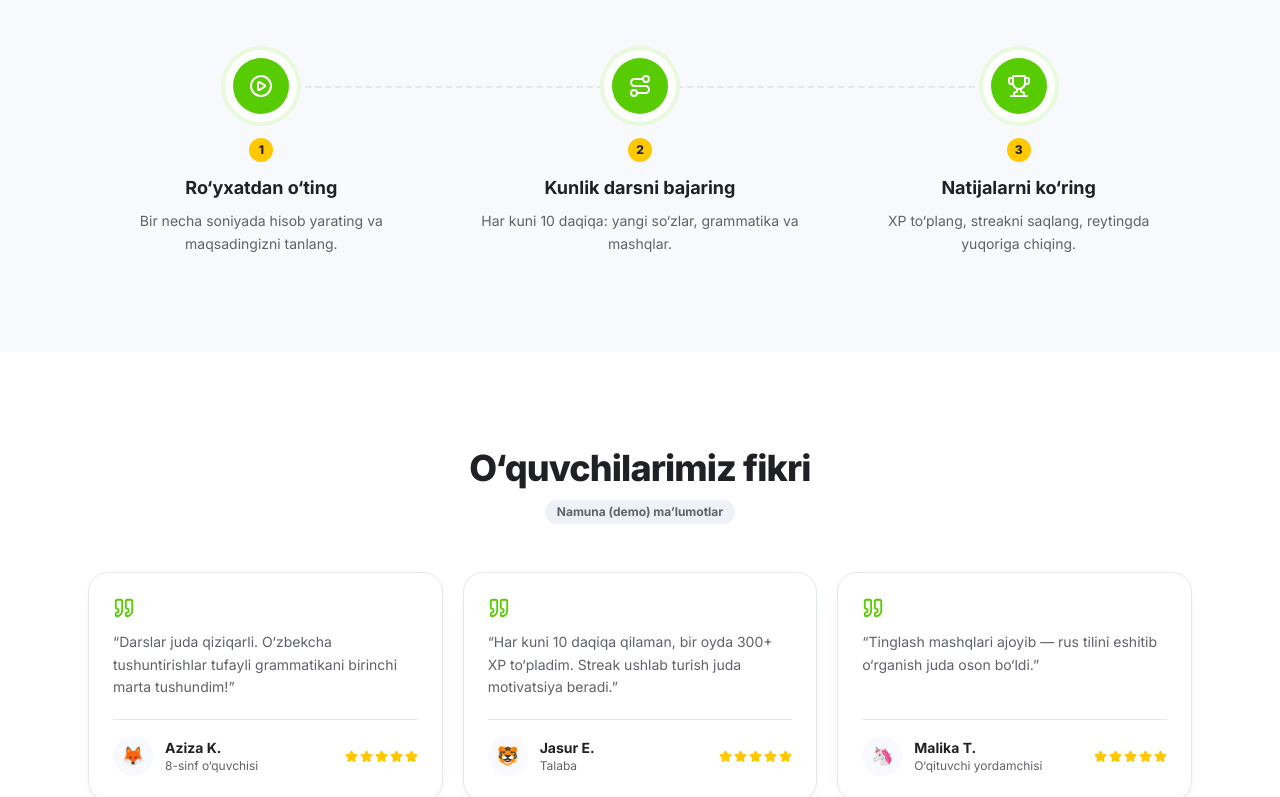
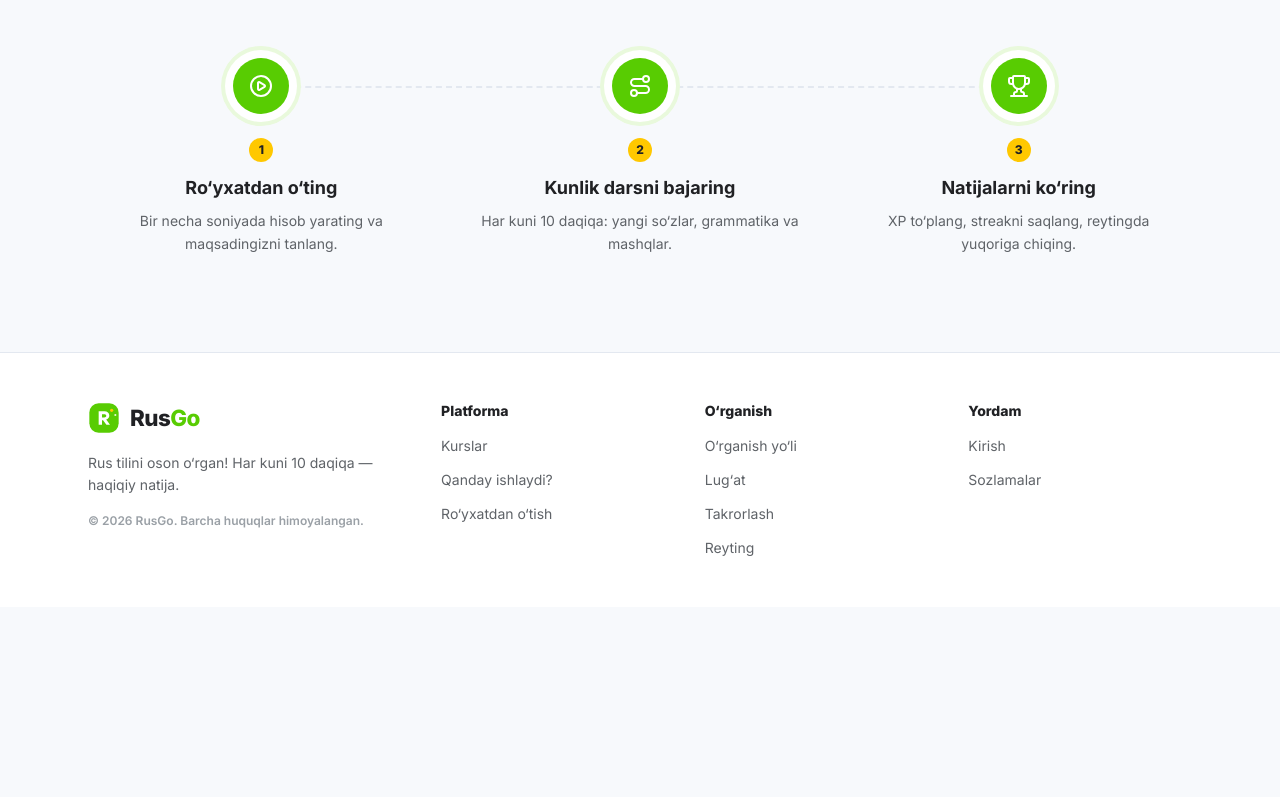
Before and after one commit to SardorbekTursunov/rusg0, a Next.js app: page / in a window 1280 px wide. Shown: the part 2003-2800 px from the top of the page. After the commit the page ends 2610 px from the top, so only its background shows below. Built offline with nearby package versions, Linux system fonts and the light colour scheme; no server answers.

Commit message:
Bosh sahifa: demo fikrlar bo'limini olib tashlash (haqiqiy fikrlar keyin qo'shiladi)

```diff
--- a/scripts/generate-vocab-replace.ts
+++ b/scripts/generate-vocab-replace.ts
@@ -138,9 +138,6 @@ const EXPRESSIONS = new Set([
 function q(s: string): string {
   return `'${s.replace(/'/g, "''")}'`;
 }
-function qs(s: string | null | undefined): string {
-  return s == null ? "null" : q(s);
-}
 function textArray(a: string[]): string {
   if (a.length === 0) return "'{}'";
   return `array[${a.map(q).join(", ")}]`;
--- a/src/app/page.tsx
+++ b/src/app/page.tsx
@@ -1,6 +1,6 @@
 import { Navbar } from "@/components/landing/navbar";
 import { Hero } from "@/components/landing/hero";
-import { Features, PathPreview, HowItWorks, Testimonials } from "@/components/landing/sections";
+import { Features, PathPreview, HowItWorks } from "@/components/landing/sections";
 import { Footer } from "@/components/landing/footer";
 
 export default function LandingPage() {
@@ -12,7 +12,6 @@ export default function LandingPage() {
         <Features />
         <PathPreview />
         <HowItWorks />
-        <Testimonials />
       </main>
       <Footer />
     </div>
--- a/src/components/landing/footer.tsx
+++ b/src/components/landing/footer.tsx
@@ -7,7 +7,6 @@ const columns = [
     links: [
       { href: "/#kurslar", label: "Kurslar" },
       { href: "/#qanday-ishlaydi", label: "Qanday ishlaydi?" },
-      { href: "/#biz-haqimizda", label: "Biz haqimizda" },
       { href: "/register", label: "Ro‘yxatdan o‘tish" },
     ],
   },
--- a/src/components/landing/navbar.tsx
+++ b/src/components/landing/navbar.tsx
@@ -11,7 +11,6 @@ import { cn } from "@/lib/utils";
 const links = [
   { href: "/#kurslar", label: "Kurslar" },
   { href: "/#qanday-ishlaydi", label: "Qanday ishlaydi?" },
-  { href: "/#biz-haqimizda", label: "Biz haqimizda" },
 ];
 
 export function Navbar() {
--- a/src/components/landing/sections.tsx
+++ b/src/components/landing/sections.tsx
@@ -10,8 +10,6 @@ import {
   Check,
   PlayCircle,
   Trophy,
-  Quote,
-  Star,
 } from "lucide-react";
 
 const fade = {
@@ -229,75 +227,3 @@ export function HowItWorks() {
     </section>
   );
 }
-
-// --------------------------------------------------------------------------
-// Fikrlar (namuna kontent — aniq ko‘rsatilgan)
-// --------------------------------------------------------------------------
-
-const testimonials = [
-  {
-    name: "Aziza K.",
-    role: "8-sinf o‘quvchisi",
-    text: "Darslar juda qiziqarli. O‘zbekcha tushuntirishlar tufayli grammatikani birinchi marta tushundim!",
-    avatar: "🦊",
-  },
-  {
-    name: "Jasur E.",
-    role: "Talaba",
-    text: "Har kuni 10 daqiqa qilaman, bir oyda 300+ XP to‘pladim. Streak ushlab turish juda motivatsiya beradi.",
-    avatar: "🐯",
-  },
-  {
-    name: "Malika T.",
-    role: "O‘qituvchi yordamchisi",
-    text: "Tinglash mashqlari ajoyib — rus tilini eshitib o‘rganish juda oson bo‘ldi.",
-    avatar: "🦄",
-  },
-];
-
-export function Testimonials() {
-  return (
-    <section id="biz-haqimizda" className="bg-white py-16 lg:py-24">
-      <div className="mx-auto max-w-6xl px-4 sm:px-6">
-        <motion.div {...fade} className="mx-auto max-w-2xl text-center">
-          <h2 className="text-3xl font-extrabold tracking-tight text-ink sm:text-4xl">
-            O‘quvchilarimiz fikri
-          </h2>
-          <p className="mt-3 inline-block rounded-full bg-surface-2 px-3 py-1 text-xs font-bold text-ink-soft">
-            Namuna (demo) ma’lumotlar
-          </p>
-        </motion.div>
-
-        <div className="mt-12 grid gap-5 md:grid-cols-3">
-          {testimonials.map((t, i) => (
-            <motion.figure
-              key={t.name}
-              {...fade}
-              transition={{ duration: 0.45, delay: i * 0.08 }}
-              className="card flex flex-col p-6"
-            >
-              <Quote size={22} className="text-primary" />
-              <blockquote className="mt-3 flex-1 text-sm leading-relaxed text-ink-soft">
-                “{t.text}”
-              </blockquote>
-              <figcaption className="mt-5 flex items-center gap-3 border-t border-line pt-4">
-                <span className="flex h-10 w-10 items-center justify-center rounded-full bg-surface text-lg">
-                  {t.avatar}
-                </span>
-                <div>
-                  <p className="text-sm font-bold text-ink">{t.name}</p>
-                  <p className="text-xs text-ink-soft">{t.role}</p>
-                </div>
-                <span className="ml-auto flex gap-0.5" aria-label="5 yulduz">
-                  {Array.from({ length: 5 }).map((_, s) => (
-                    <Star key={s} size={13} className="fill-accent-yellow text-accent-yellow" />
-                  ))}
-                </span>
-              </figcaption>
-            </motion.figure>
-          ))}
-        </div>
-      </div>
-    </section>
-  );
-}
```
